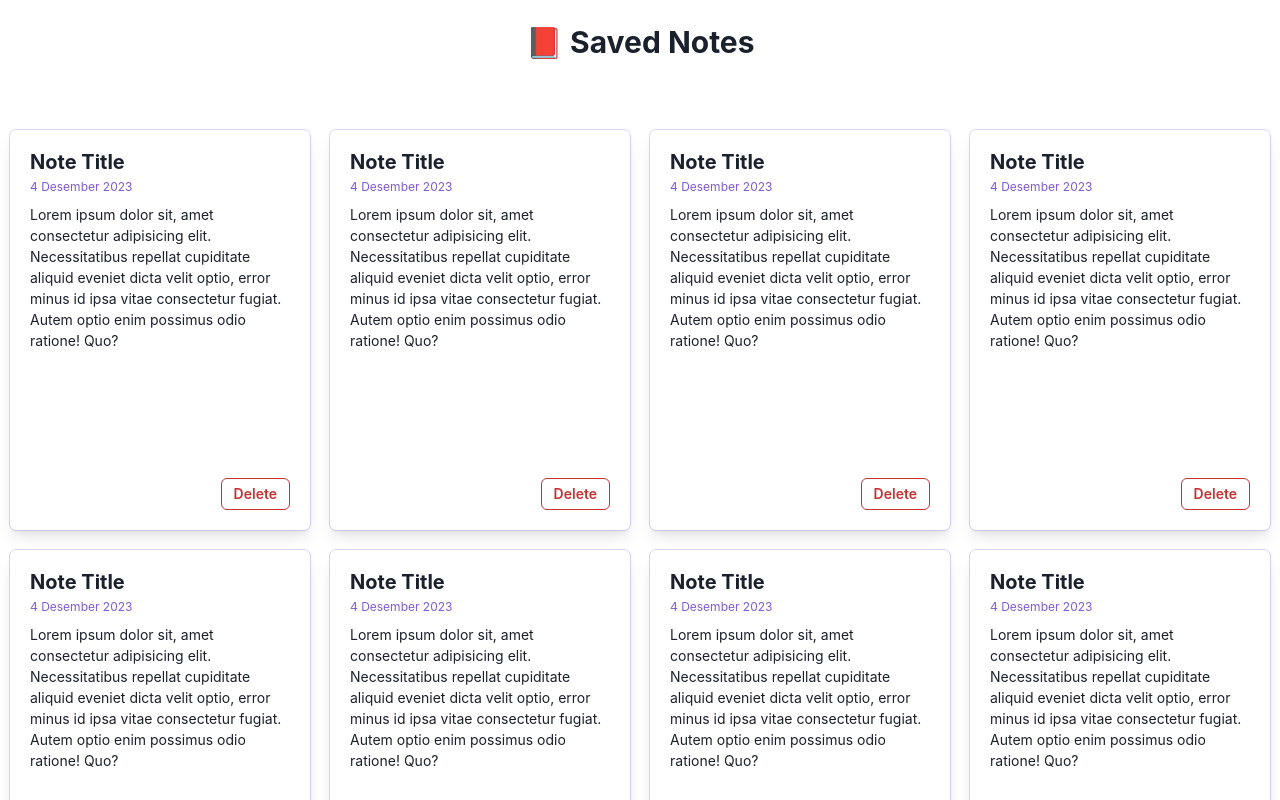
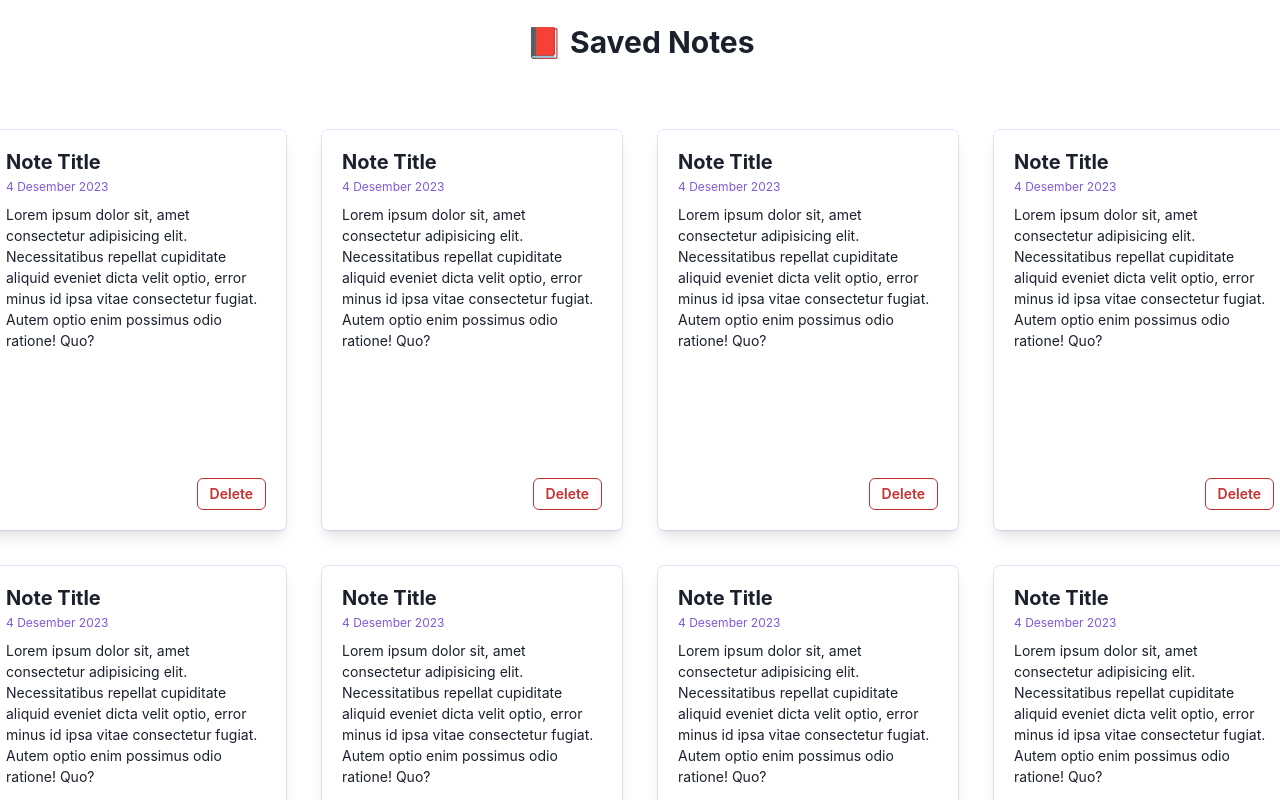
Before and after one commit to nooradn/locka-note, a React (Vite) app: page / in a window 1280 px wide. Shown: the part 560-1360 px from the top of the page. Built offline with nearby package versions, Linux system fonts and the light colour scheme.

Commit message:
split notes container and notes item

```diff
--- /dev/null
+++ b/src/components/NotesItem.jsx
@@ -0,0 +1,39 @@
+import {
+  Card, Heading, Text,
+  Spacer,
+  Button,
+  Flex
+} from "@chakra-ui/react";
+import React from "react";
+
+export function NotesItem() {
+  return (
+    <>
+      <Card
+        w={300}
+        h={400}
+        p={5}
+        boxShadow="lg"
+        outline="1px solid rgba(153, 143, 255, 0.25)"
+      >
+        <Heading size="md">Note Title</Heading>
+        <Text marginBlock={1} fontSize="xs" color="purple.500">
+          4 Desember 2023
+        </Text>
+        <Text marginBlock={1} fontSize="sm">
+          Lorem ipsum dolor sit, amet consectetur adipisicing elit.
+          Necessitatibus repellat cupiditate aliquid eveniet dicta velit optio,
+          error minus id ipsa vitae consectetur fugiat. Autem optio enim
+          possimus odio ratione! Quo?
+        </Text>
+        <Spacer />
+        <Flex>
+          <Spacer />
+          <Button colorScheme="red" size="sm" variant="outline">
+            Delete
+          </Button>
+        </Flex>
+      </Card>
+    </>
+  );
+}
--- a/src/components/SavedNotes.jsx
+++ b/src/components/SavedNotes.jsx
@@ -1,14 +1,10 @@
 import {
-  Card,
   Grid,
   Heading,
   Center,
-  Text,
-  Spacer,
-  Button,
-  Flex,
 } from "@chakra-ui/react";
 import React from "react";
+import { NotesItem } from "./NotesItem";
 
 function SavedNotes() {
   return (
@@ -28,7 +24,7 @@ function SavedNotes() {
             md: "repeat(2, 1fr)",
             sm: "repeat(1, 1fr)",
           }}
-          gap={5}
+          gap={9}
         >
           <NotesItem />
           <NotesItem />
@@ -46,36 +42,4 @@ function SavedNotes() {
   );
 }
 
-function NotesItem() {
-  return (
-    <>
-      <Card
-        w={300}
-        h={400}
-        p={5}
-        boxShadow="lg"
-        outline="1px solid rgba(153, 143, 255, 0.38)"
-      >
-        <Heading size="md">Note Title</Heading>
-        <Text marginBlock={1} fontSize="xs" color="purple.500">
-          4 Desember 2023
-        </Text>
-        <Text marginBlock={1} fontSize="sm">
-          Lorem ipsum dolor sit, amet consectetur adipisicing elit.
-          Necessitatibus repellat cupiditate aliquid eveniet dicta velit optio,
-          error minus id ipsa vitae consectetur fugiat. Autem optio enim
-          possimus odio ratione! Quo?
-        </Text>
-        <Spacer />
-        <Flex>
-          <Spacer />
-          <Button colorScheme="red" size="sm" variant="outline">
-            Delete
-          </Button>
-        </Flex>
-      </Card>
-    </>
-  );
-}
-
 export default SavedNotes;
```
